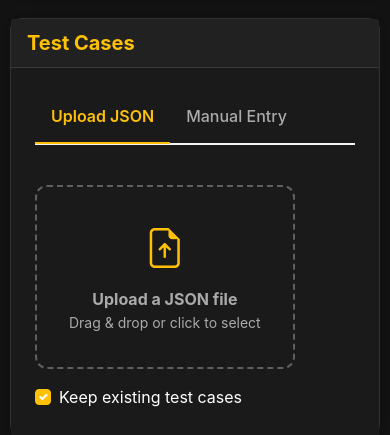
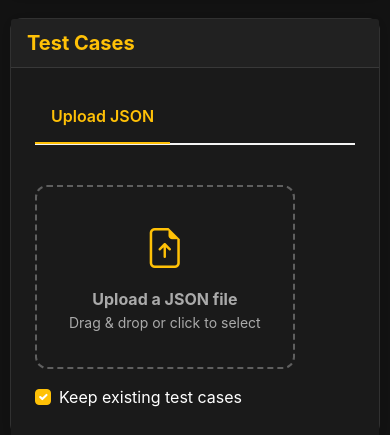
Before and after one commit to Manukyan-Andranik/logicomp, a Flask app: page /admin/contest/1/add_problem in a window 390 px wide. Shown: the part 1302-1737 px from the top of the page. Run offline with Flask 3, Linux system fonts and the light colour scheme; a user stored in the database is signed in; tables that the repository leaves empty hold one stand-in row (values such as "Sample post"); some libraries are stand-ins or nearby versions.

Commit message:
style bug fix

```diff
--- a/frontend/static/css/base.css
+++ b/frontend/static/css/base.css
@@ -1754,7 +1754,7 @@ footer .text-muted {
     }
 
     .btn + .btn {
-        margin-left: 0;
+        margin-left: 1rem;
     }
 
     .page-header {
--- a/frontend/templates/admin/add_problem.html
+++ b/frontend/templates/admin/add_problem.html
@@ -151,9 +151,6 @@
                             <li class="nav-item" role="presentation">
                                 <button class="nav-link active" id="upload-tab" data-bs-toggle="tab" data-bs-target="#upload" type="button" role="tab" aria-controls="upload" aria-selected="true">Upload JSON</button>
                             </li>
-                            <li class="nav-item" role="presentation">
-                                <button class="nav-link" id="manual-tab" data-bs-toggle="tab" data-bs-target="#manual" type="button" role="tab" aria-controls="manual" aria-selected="false">Manual Entry</button>
-                            </li>
                         </ul>
 
                         <!-- Tab panes -->
@@ -171,14 +168,6 @@
                                     {{ form.test_case_upload.keep_existing(class="form-check-input") }}
                                     {{ form.test_case_upload.keep_existing.label(class="form-check-label") }}
                                 </div>
-                            </div>
-                            <div class="tab-pane fade" id="manual" role="tabpanel" aria-labelledby="manual-tab">
-                                <div id="manual-test-cases-container">
-                                    <!-- Dynamic test cases will be added here -->
-                                </div>
-                                <button type="button" id="add-test-case" class="btn btn-outline-dashed mt-2">
-                                    <i class="bi bi-plus-lg me-1"></i> Add Test Case
-                                </button>
                             </div>
                         </div>
                     </div>
```
Also changed, not shown: 1 other file.
